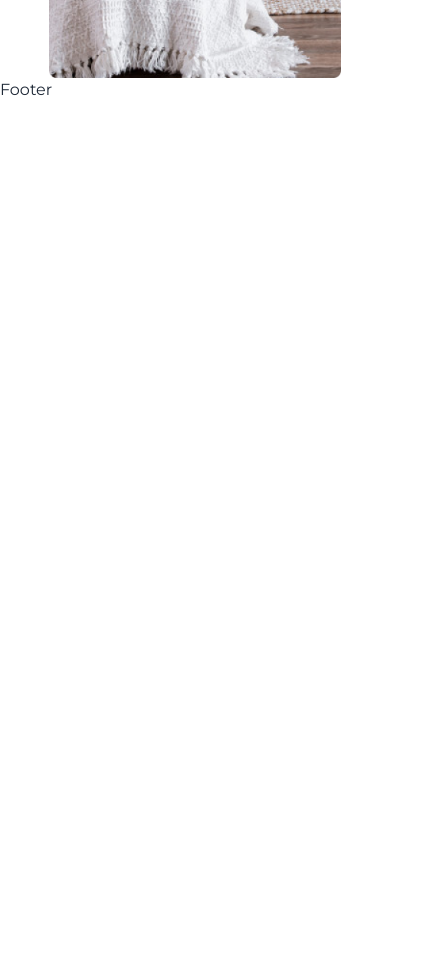
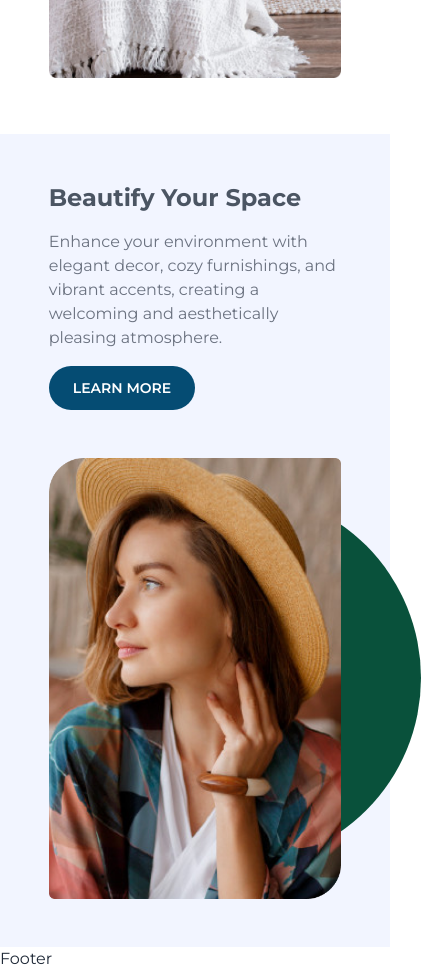
Before and after one commit to moshiur01/furniture-mart-frontend, a React (Vite) app: page / in a window 390 px wide. Shown: the part 2200-3171 px from the top of the page, 421 px wide, since content can reach past the window. Before the commit the page ends 2302 px from the top, so only its background shows below. Built offline with nearby package versions, Linux system fonts and the light colour scheme; a web font is replaced by a local one.

Commit message:
[DONE] beautify card done with responsive

```diff
--- a/src/components/Home/ProductCard.jsx
+++ b/src/components/Home/ProductCard.jsx
@@ -42,6 +42,49 @@ const ProductCard = () => {
           </div>
         </div>
       </div>
+
+      {/* beauty your space  */}
+
+      <div className="mt-14 bg-[#F2F5FF] py-12 text-gray-600 sm:mt-20 sm:py-16">
+        <div className="mx-auto w-9/12">
+          <div className="flex flex-col items-center justify-between gap-12 sm:flex-row">
+            <div className="space-y-4 sm:w-5/12">
+              <p className="text-2xl font-bold">Beautify Your Space</p>
+              <p className="text-gray-500">
+                Enhance your environment with elegant decor, cozy furnishings,
+                and vibrant accents, creating a welcoming and aesthetically
+                pleasing atmosphere.
+              </p>
+              <button className="rounded-full bg-[#054C73] px-6 py-3 text-sm font-semibold uppercase text-white">
+                Learn More
+              </button>
+            </div>
+
+            <div className="relative z-10 sm:w-5/12">
+              <div>
+                <img src="/src/assets/Mask Group-2.png" alt="" />
+              </div>
+              <div className="absolute top-1/2 -z-10 -translate-y-2/4 sm:right-0">
+                <svg
+                  width="372"
+                  height="374"
+                  viewBox="0 0 372 374"
+                  fill="none"
+                  xmlns="http://www.w3.org/2000/svg"
+                >
+                  <ellipse
+                    cx="186"
+                    cy="186.995"
+                    rx="186"
+                    ry="186.855"
+                    fill="#09513B"
+                  />
+                </svg>
+              </div>
+            </div>
+          </div>
+        </div>
+      </div>
     </div>
   );
 };
```
